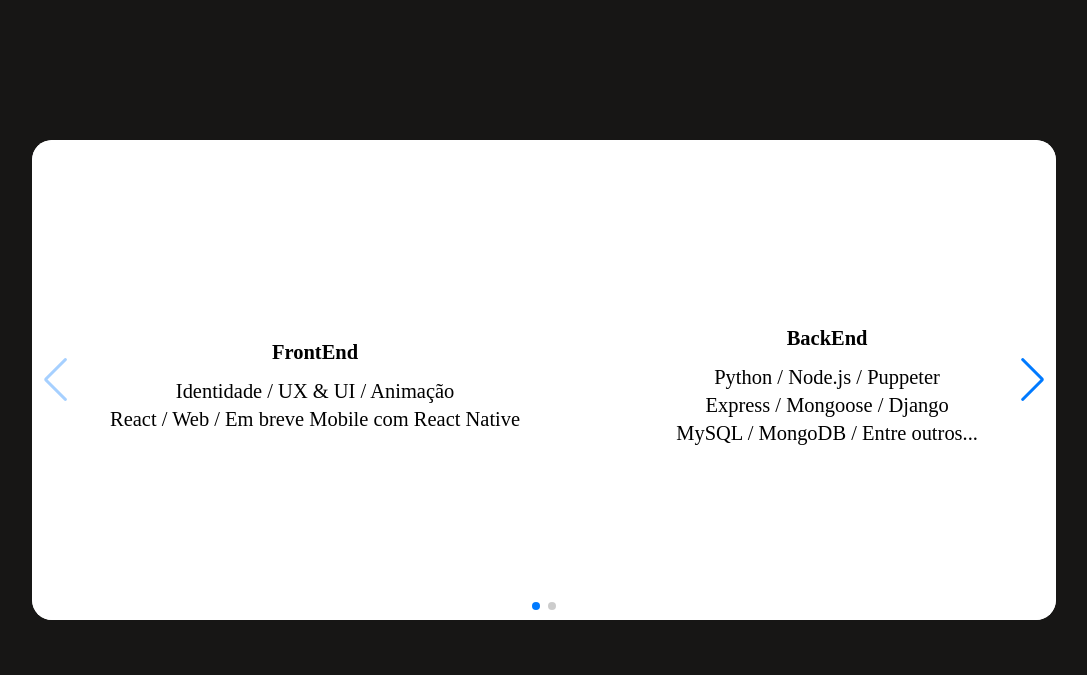
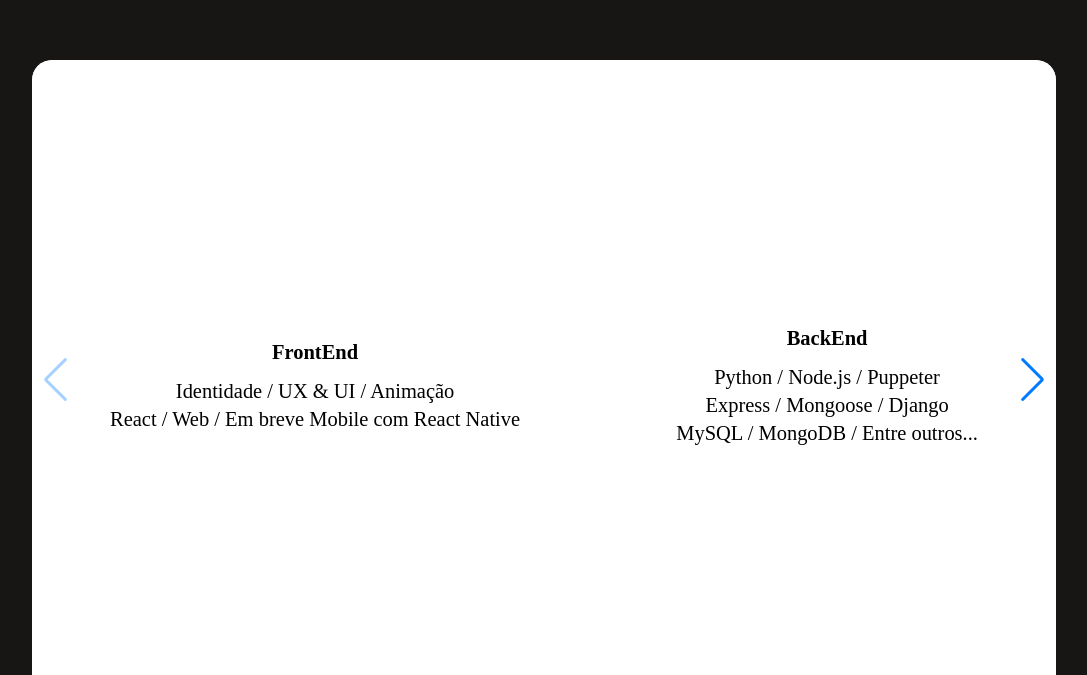
Before and after one commit to Matheus-Moura26/Portifolio2.0, a React (Create React App) app: page / in a window 1280 px wide. Shown: the part 740-1415 px from the top of the page, without its empty margins (96-1183 px from the left). Built offline with nearby package versions, Linux system fonts and the light colour scheme.

Commit message:
aumentado altura das habilidades

```diff
--- a/src/App.js
+++ b/src/App.js
@@ -46,14 +46,16 @@
       {
         name: "HTML",
         description: "Linguagem de marcação para documentos web.",
-      },
-      { name: "CSS", description: "Linguagem de estilo para documentos web." },
+      }
     ],
     [
+      { name: "CSS", description: "Linguagem de estilo para documentos web." },
       {
         name: "Javascript",
         description: "Linguagem de programação de alto nível.",
       },
+    ],
+    [
       {
         name: "React",
         description:
@@ -79,12 +81,12 @@
         description:
           "Protocolo de transferência de hipertexto para comunicação na World Wide Web.",
       },
+    ],
+    [
       {
         name: "Node.js",
         description: "Ambiente de execução para JavaScript fora do navegador.",
       },
-    ],
-    [
       {
         name: "Python",
         description: "Linguagem de programação de alto nível.",
@@ -94,6 +96,8 @@
         description:
           "Framework para construção de aplicativos web com Node.js.",
       },
+    ],
+    [
       {
         name: "Prisma ORM",
         description:
@@ -121,6 +125,8 @@
           "Arquitetura de serviços web baseada em REST (Representational State Transfer).",
       },
       { name: "Flask", description: "Framework web leve em Python." },
+    ],
+    [
       {
         name: "SQL",
         description:
@@ -150,6 +156,8 @@
         description:
           "Plataforma para desenvolvimento, envio e execução de aplicativos em contêineres.",
       },
+    ],
+    [
       {
         name: "Kubernetes",
         description:
@@ -176,6 +184,8 @@
         description:
           "Programação Orientada a Objetos - Paradigma de programação.",
       },
+    ],
+    [
       {
         name: "Arquitetura de software",
         description: "Design e estrutura de sistemas de software.",
@@ -207,6 +217,8 @@
       description:
         "Protocolo de autorização aberto que permite a autenticação segura de um usuário.",
     },
+  ],
+  [
     {
       name: "Basic Authentication",
       description:
@@ -216,6 +228,8 @@
       name: "Token Authentication",
       description: "Método de autenticação usando tokens.",
     },
+  ],
+  [
     {
       name: "Testes Unitarios",
       description:
--- a/src/style/pages/home.css
+++ b/src/style/pages/home.css
@@ -216,7 +216,7 @@
 
 
     .habilidadesBody{
-        height: 60svh;
+        height: 80svh;
         width: 80vw;/*
         background-color: rgba(240, 248, 255, 0.084);
         backdrop-filter: blur(20px); */
```
Lines whose indentation alone changed are shown as unchanged.
